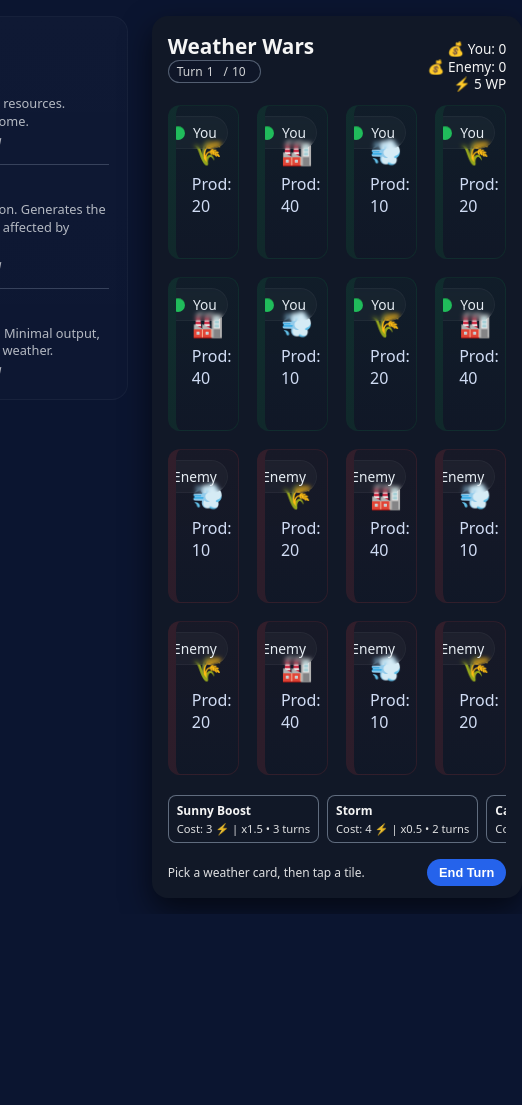
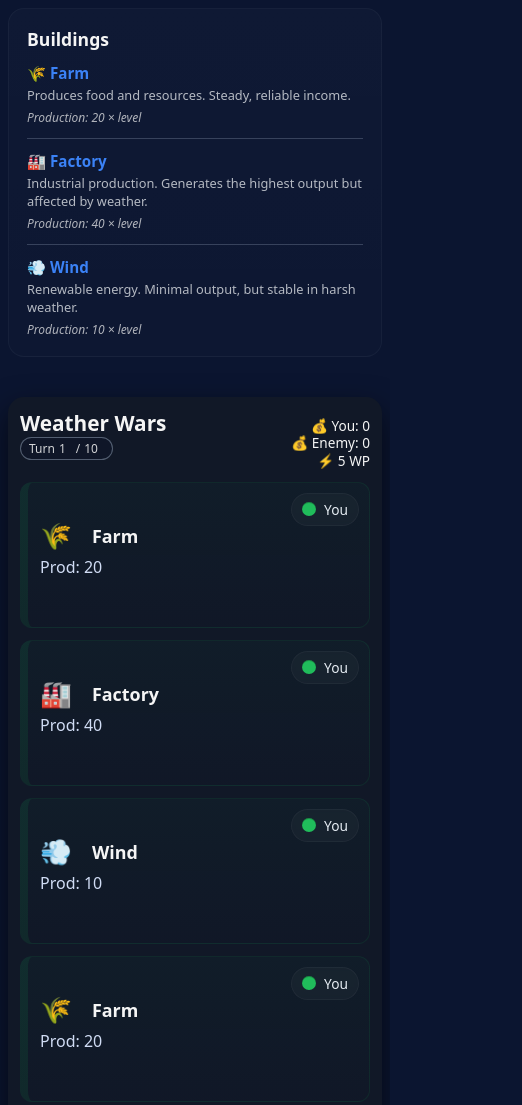
Before and after one commit to pdepape/WeatherWars, a plain HTML site: page index.html in a window 390 px wide. Shown: the top 1105 px of the page, 522 px wide, since content can reach past the window. Before the commit the page ends 914 px from the top, so only its background shows below. Drawn offline with Linux system fonts and the light colour scheme.

Commit message:
Update index.html
Add mobile optimization

```diff
--- a/index.html
+++ b/index.html
@@ -300,6 +300,56 @@
       border-radius: 999px;
       padding: 2px 8px;
       border: 1px solid rgba(148, 163, 184, 0.6);
+    }
+
+    @media (max-width: 768px) {
+      body {
+        flex-direction: column;
+        align-items: center;
+        padding: 8px;
+      }
+
+      .game-container {
+        width: 100%;
+        max-width: none;
+        padding: 12px;
+      }
+
+      .sidebar {
+        width: 100%;
+        margin-bottom: 16px;
+      }
+
+      .board {
+        grid-template-columns: repeat(2, 1fr);
+        gap: 12px;
+      }
+
+      .cards {
+        flex-wrap: wrap;
+        justify-content: center;
+      }
+
+      .card {
+        min-width: 100px;
+        margin: 4px;
+      }
+    }
+
+    @media (max-width: 480px) {
+      .board {
+        grid-template-columns: 1fr;
+      }
+
+      .tile {
+        font-size: 0.9rem;
+        padding: 12px;
+      }
+
+      .btn {
+        font-size: 0.7rem;
+        padding: 4px 8px;
+      }
     }
   </style>
 </head>
```
